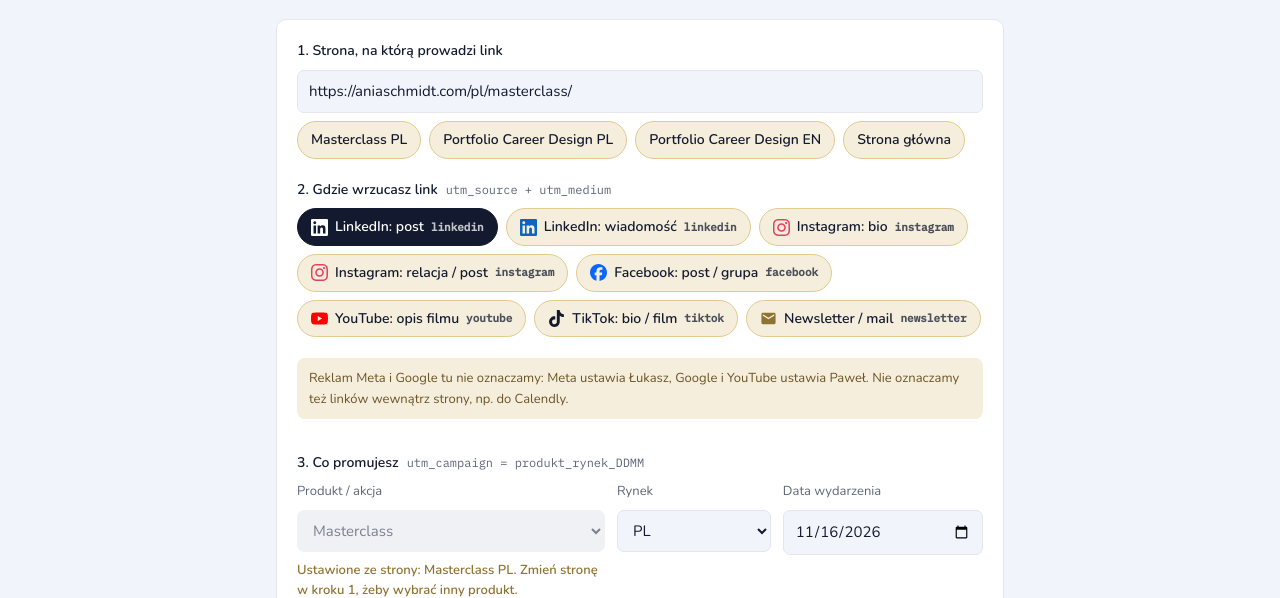
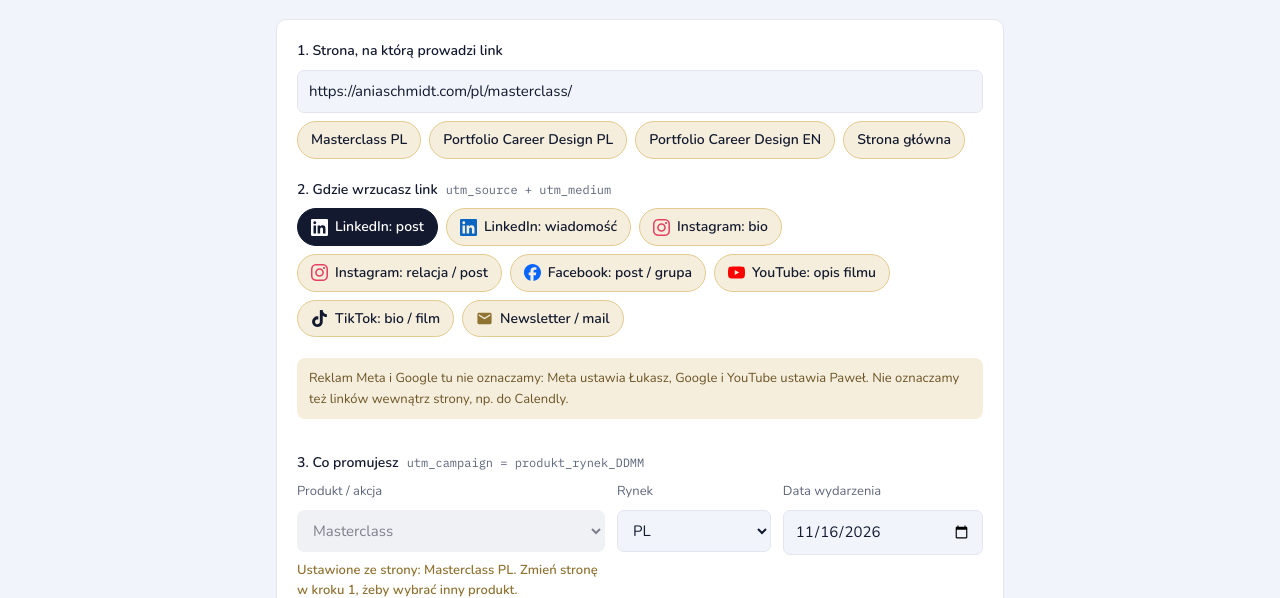
Before and after one commit to somesynergy-cpu/kreator-utm, a plain HTML site: page index.html in a window 1280 px wide. Shown: the part 202-800 px from the top of the page. Drawn offline with nearby package versions, Linux system fonts and the light colour scheme; a web font is replaced by a local one.

Commit message:
Przyciski kanałów bez powtórzonej nazwy źródła
Co-Authored-By: Claude Opus 5.5 <noreply@anthropic.com>

```diff
--- a/index.html
+++ b/index.html
@@ -255,7 +255,7 @@ let current = null;
 function renderChips() {
   $("baseChips").innerHTML = BASES.map((b, i) => `<button type="button" class="chip" data-base="${i}">${esc(b.label)}</button>`).join("");
   $("channelChips").innerHTML = CHANNELS.map((c) =>
-    `<button type="button" class="chip" data-ch="${c.id}" aria-pressed="${c.id === channel.id}"><svg class="ic" viewBox="0 0 24 24" aria-hidden="true" style="--ic:${ICONS[c.icon].c}"><path d="${ICONS[c.icon].d}"/></svg>${esc(c.label)}<small>${c.source}</small></button>`).join("");
+    `<button type="button" class="chip" data-ch="${c.id}" aria-pressed="${c.id === channel.id}"><svg class="ic" viewBox="0 0 24 24" aria-hidden="true" style="--ic:${ICONS[c.icon].c}"><path d="${ICONS[c.icon].d}"/></svg>${esc(c.label)}</button>`).join("");
 }
 
 function build() {
```
